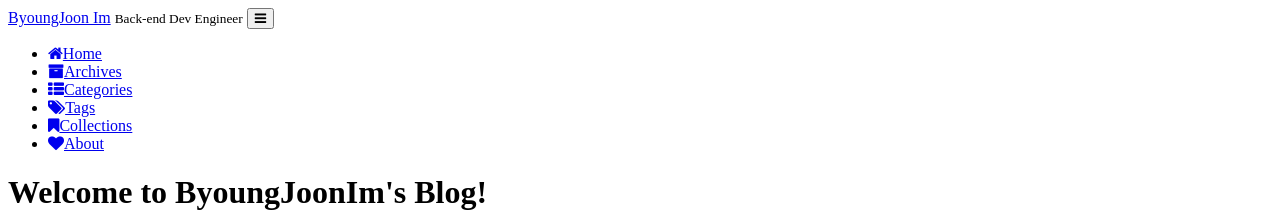
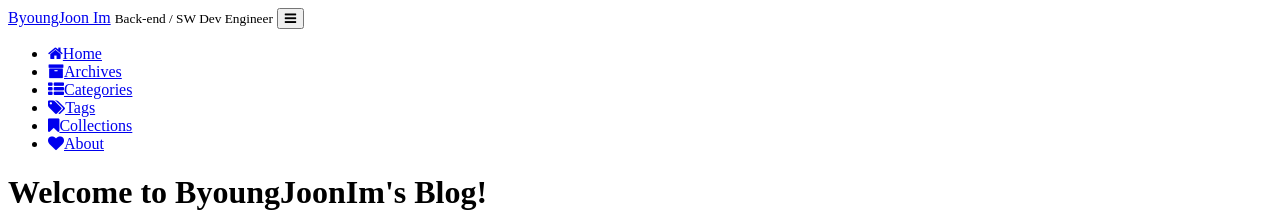
Before and after one commit to ByoungJoonIm/ByoungJoonIm.github.io, a Jekyll site: the page built from index.html, in a window 1280 px wide and 900 px high. Shown: the top 212 px of the window. Built offline with Jekyll 4.4.1, drawn with Linux system fonts in a browser that asks for light colours; the list of posts is cut into pages by our own code; comment, search, counter and statistics services are not loaded; a style sheet for code colours, icons or effects is not loaded.

```diff
--- a/_config.yml
+++ b/_config.yml
@@ -7,7 +7,7 @@
 
 # Site settings
 title: ByoungJoon Im
-brief-intro: Back-end Dev Engineer
+brief-intro: Back-end / SW Dev Engineer
 baseurl: "" # the subpath of your site, e.g. /blog
 url: "https://byoungjoonim.github.io" # the base hostname & protocol for your site
 
```
